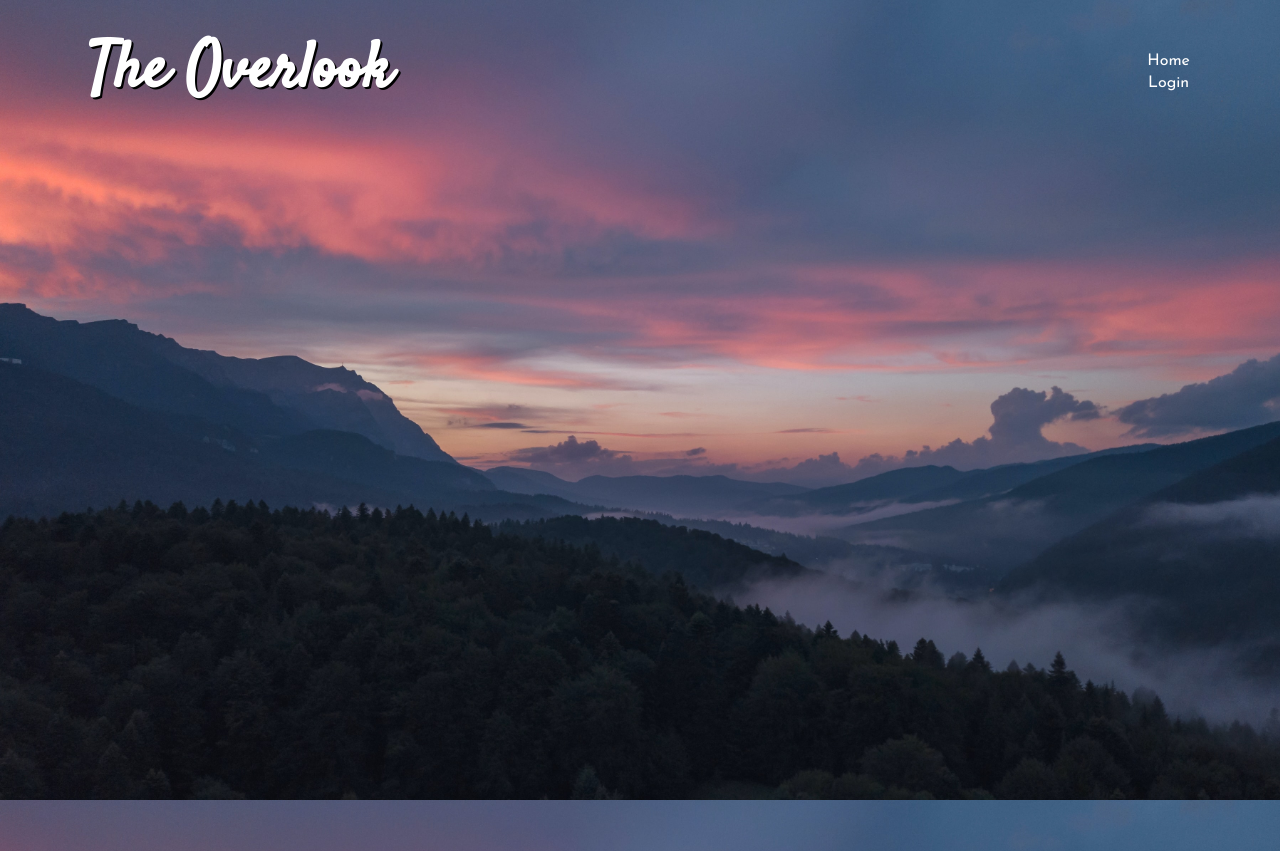
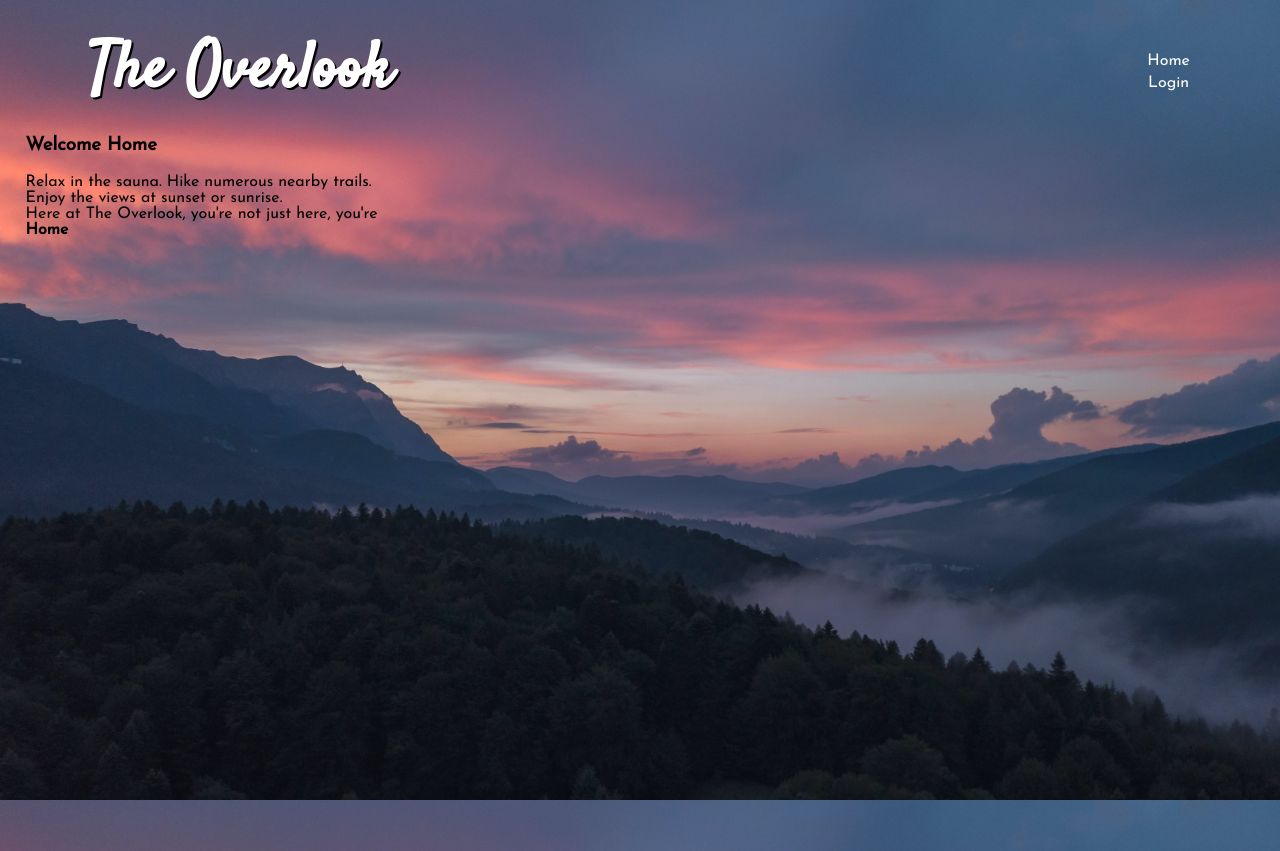
Before and after one commit to leighlars/overlook, a React (Create React App) app: page /login in a window 1280 px wide. Built offline with nearby package versions, Linux system fonts and the light colour scheme.

Commit message:
Add text to landing page on Home

```diff
--- a/src/App/App.js
+++ b/src/App/App.js
@@ -1,6 +1,7 @@
 import React, { Component } from 'react';
 import './App.scss';
 import Header from "../Header/Header"
+import Main from '../Main/Main'
 
 class App extends Component {
   constructor() {
@@ -17,6 +18,7 @@ class App extends Component {
         <Header
         isLoggedIn={this.state.isLoggedIn}
         user={this.state.user}  />
+        <Main isLoggedIn={this.state.isLoggedIn}/>
       </div>
     )
   }
--- a/src/Header/Header.js
+++ b/src/Header/Header.js
@@ -3,7 +3,7 @@ import './Header.scss'
 import { NavLink } from "react-router-dom";
 import PropTypes from 'prop-types'
 
-const Header = ({isLoggedIn, user,}) => {
+const Header = ({isLoggedIn}) => {
   return (
    <header>
     <h1 className="header-logo">The Overlook</h1>
--- /dev/null
+++ b/src/LandingPage/LandingPage.js
@@ -0,0 +1,20 @@
+import React from "react";
+import "./LandingPage.scss";
+
+const LandingPage = () => {
+  return (
+   <section className="landing-section">
+    <h3>Welcome Home</h3>
+    <p className="welcome-text">
+     Relax in the sauna. Hike numerous nearby trails. <br />
+     Enjoy the views at sunset or sunrise. <br />
+     Here at The Overlook, you're not just here, you're <br />
+     <b>Home</b>
+    </p>
+   </section>
+  );
+
+
+}
+
+export default LandingPage
--- /dev/null
+++ b/src/LandingPage/LandingPage.scss
@@ -0,0 +1 @@
+@import '../styles/_variables.scss';
--- /dev/null
+++ b/src/Main/Main.js
@@ -0,0 +1,15 @@
+import React from 'react'
+import './Main.scss'
+import LandingPage from '../LandingPage/LandingPage'
+
+const Main = ({isLoggedIn}) => {
+  return (
+      <LandingPage />
+  )
+}
+
+
+
+
+
+export default Main
```
Also changed, not shown: src/Main/Main.scss (added), 1 other file (tests, documents, lock files or other folders).
